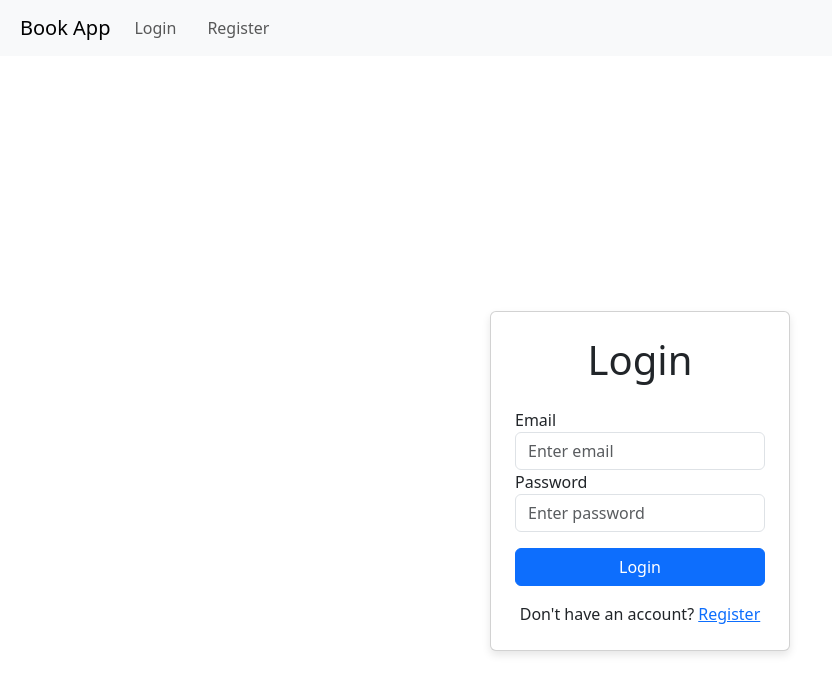
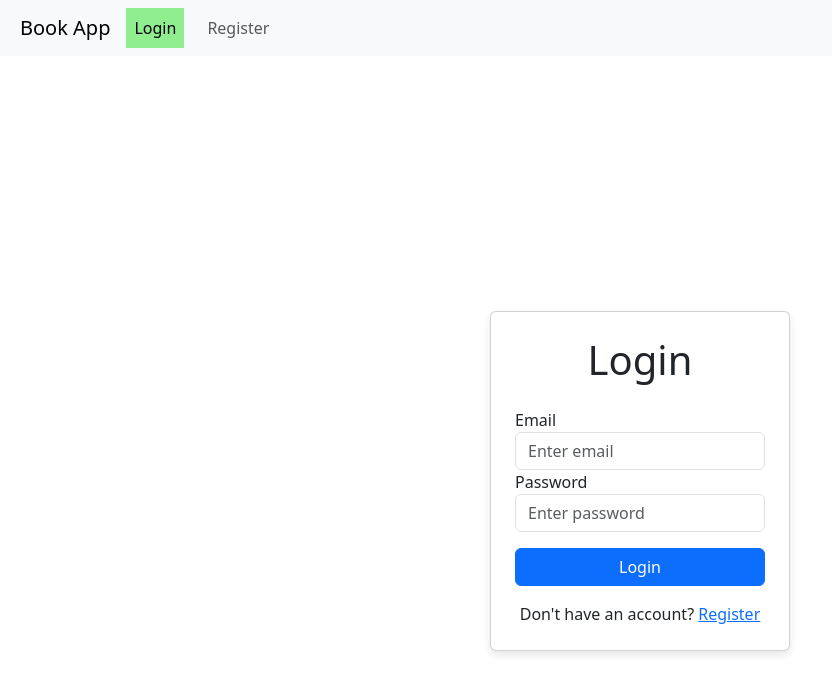
Before and after one commit to firoze-hossain/BookRecommendationSystem, a React (Create React App) app in the folder book-recommendation-frontend/: page /login in a window 1280 px wide. Shown: the top 694 px of the page, without its empty margins (0-832 px from the left). Built offline with nearby package versions, Linux system fonts and the light colour scheme.

Commit message:
navbar some styles changes

```diff
--- a/book-recommendation-frontend/src/Navbar.css
+++ b/book-recommendation-frontend/src/Navbar.css
@@ -14,3 +14,8 @@
 .navbar .nav-link {
     margin-right: 15px;
 }
+
+.nav-link.active {
+    color: #fff;
+    background-color: lightgreen;
+}
--- a/book-recommendation-frontend/src/components/Navbar.js
+++ b/book-recommendation-frontend/src/components/Navbar.js
@@ -1,23 +1,23 @@
 import React from 'react';
-import {Link} from 'react-router-dom';
+import { NavLink } from 'react-router-dom';
 import '../Navbar.css';
 
-function Navbar({isLoggedIn, handleLogout}) {
+function Navbar({ isLoggedIn, handleLogout }) {
     return (
         <nav className="navbar navbar-expand-lg navbar-light bg-light">
-            <Link className="navbar-brand" to="/">Book App</Link>
+            <NavLink className="navbar-brand" to="/">Book App</NavLink>
             <div className="collapse navbar-collapse">
                 <ul className="navbar-nav mr-auto">
                     {isLoggedIn && (
                         <>
                             <li className="nav-item">
-                                <Link className="nav-link" to="/">Home</Link>
+                                <NavLink className="nav-link" to="/" activeClassName="active">Home</NavLink>
                             </li>
                             <li className="nav-item">
-                                <Link className="nav-link" to="/profile">Profile</Link>
+                                <NavLink className="nav-link" to="/profile" activeClassName="active">Profile</NavLink>
                             </li>
                             <li className="nav-item">
-                                <Link className="nav-link" to="/recommendations">Recommendations</Link>
+                                <NavLink className="nav-link" to="/recommendations" activeClassName="active">Recommendations</NavLink>
                             </li>
                         </>
                     )}
@@ -26,15 +26,15 @@ function Navbar({isLoggedIn, handleLogout}) {
                     {!isLoggedIn ? (
                         <>
                             <li className="nav-item">
-                                <Link className="nav-link" to="/login">Login</Link>
+                                <NavLink className="nav-link" to="/login">Login</NavLink>
                             </li>
                             <li className="nav-item">
-                                <Link className="nav-link" to="/register">Register</Link>
+                                <NavLink className="nav-link" to="/register">Register</NavLink>
                             </li>
                         </>
                     ) : (
                         <li className="nav-item">
-                            <button className="btn btn-outline-danger nav-link" style={{cursor: 'pointer'}}
+                            <button className="btn btn-outline-danger nav-link" style={{ cursor: 'pointer' }}
                                     onClick={handleLogout}>Logout
                             </button>
                         </li>
```
